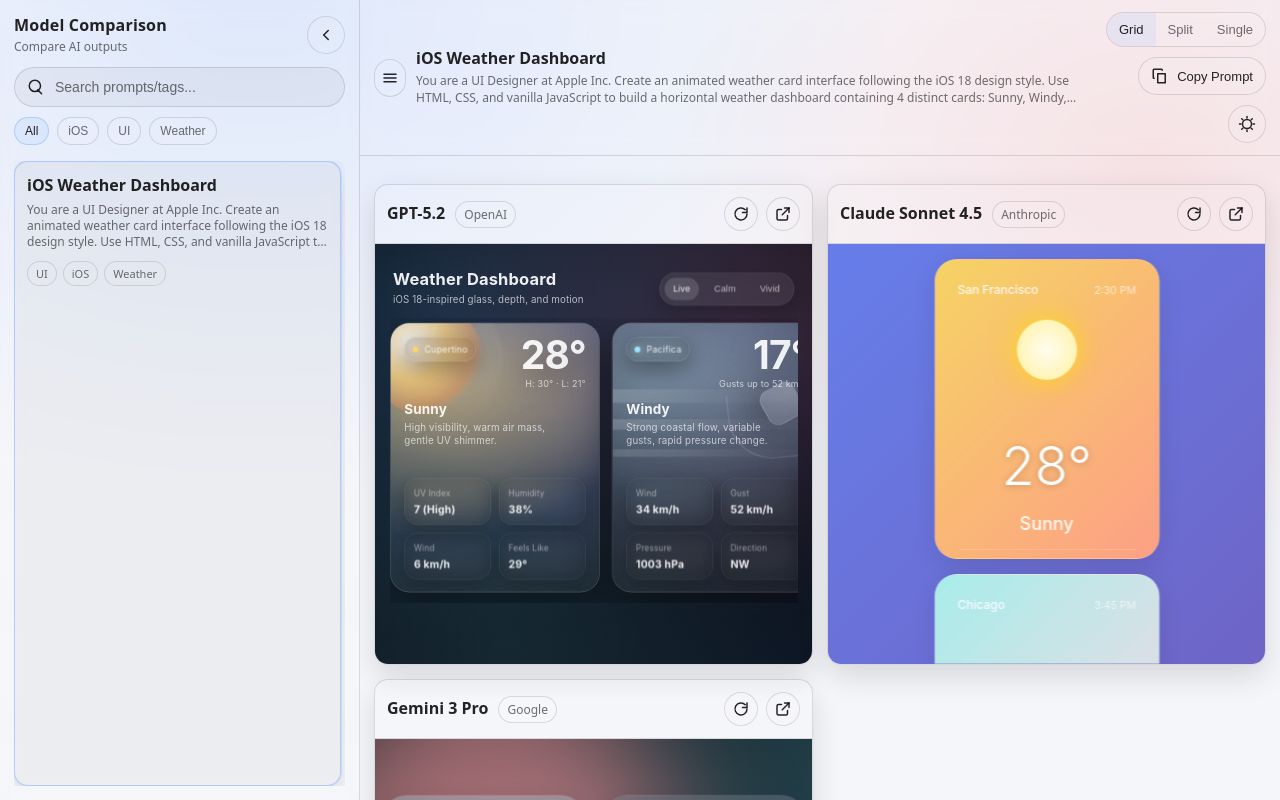
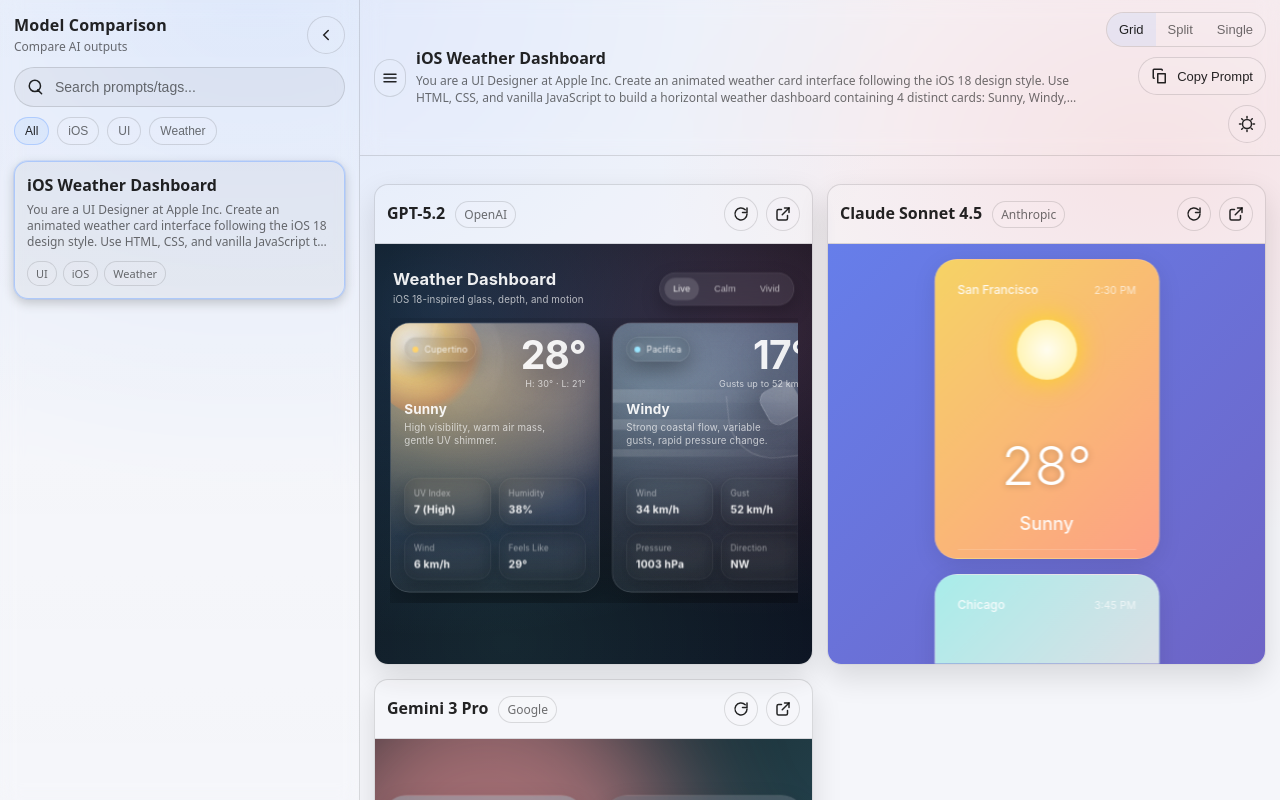
Before and after one commit to CoreyLyn/awesome-model-comparison, a plain HTML site: page index.html in a window 1280 px wide. Drawn offline with Linux system fonts and the light colour scheme.

Commit message:
feat: add base styling for the application UI

```diff
--- a/assets/style.css
+++ b/assets/style.css
@@ -6,6 +6,7 @@
   --muted: rgba(255, 255, 255, 0.62);
   --border: rgba(255, 255, 255, 0.12);
   --shadow: 0 12px 30px rgba(0, 0, 0, 0.35);
+  --shadow-card: 0 8px 24px rgba(0, 0, 0, 0.3);
   --accent: #8ab4ff;
   --danger: #ff6b6b;
 
@@ -27,6 +28,7 @@ html[data-theme="light"] {
   --muted: rgba(0, 0, 0, 0.56);
   --border: rgba(0, 0, 0, 0.12);
   --shadow: 0 12px 30px rgba(0, 0, 0, 0.12);
+  --shadow-card: 0 4px 16px rgba(0, 0, 0, 0.08), 0 1px 3px rgba(0, 0, 0, 0.06);
   --accent: #2b6fff;
   --danger: #c0392b;
 }
@@ -71,10 +73,10 @@ pre {
   background: linear-gradient(180deg, rgba(255, 255, 255, 0.06), rgba(255, 255, 255, 0.03));
   backdrop-filter: blur(10px);
   padding: 14px;
-  overflow: hidden;
   display: grid;
   grid-template-rows: auto auto 1fr;
   gap: 12px;
+  min-height: 0;
 }
 
 .sidebar-top {
@@ -175,8 +177,10 @@ pre {
 .prompt-list {
   overflow: auto;
   display: grid;
+  align-content: start;
   gap: 10px;
-  padding-right: 4px;
+  padding: 12px;
+  margin: -12px;
 }
 
 .prompt-item {
@@ -191,13 +195,13 @@ pre {
 
 .prompt-item:hover {
   transform: translateY(-1px);
-  box-shadow: var(--shadow);
+  box-shadow: var(--shadow-card);
   border-color: rgba(255, 255, 255, 0.2);
 }
 
 .prompt-item[data-active="true"] {
   border-color: rgba(138, 180, 255, 0.6);
-  box-shadow: 0 0 0 1px rgba(138, 180, 255, 0.25), var(--shadow);
+  box-shadow: 0 0 0 1px rgba(138, 180, 255, 0.25), 0 4px 12px rgba(0, 0, 0, 0.2);
 }
 
 .prompt-item-title {
```
